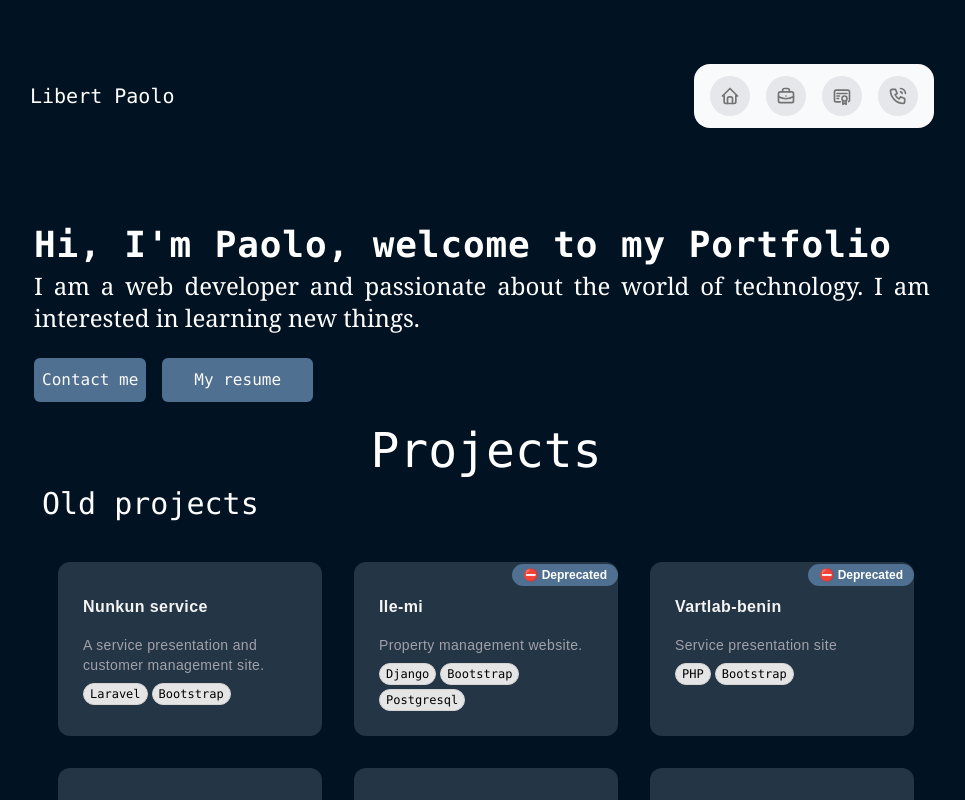
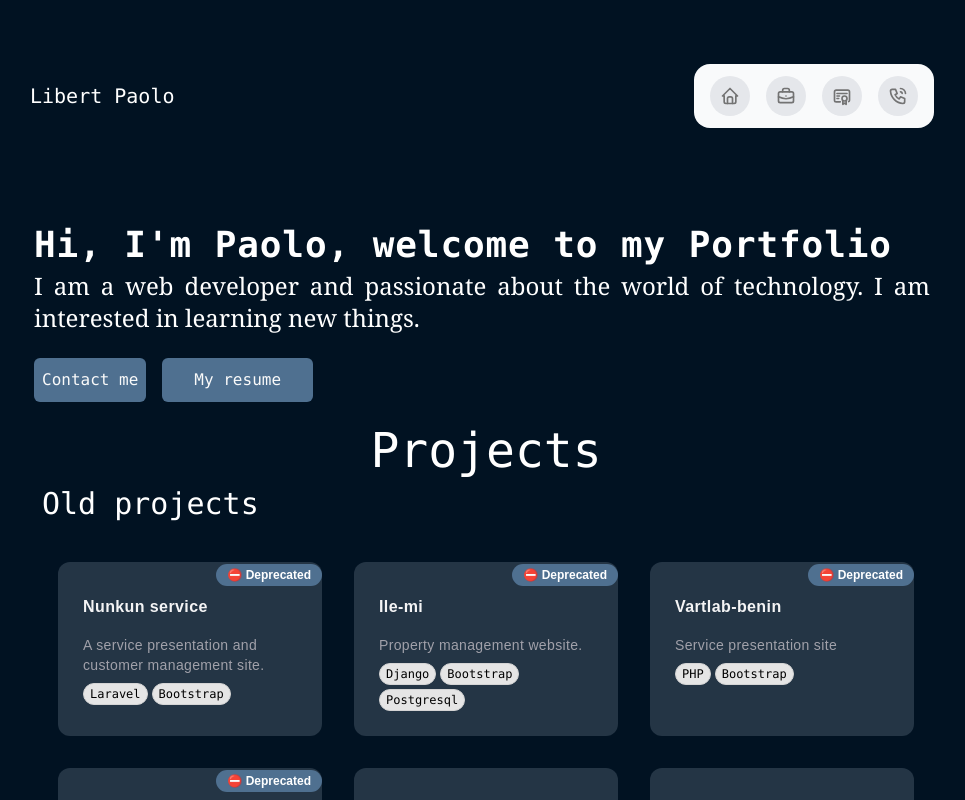
Before and after one commit to Paololibert/portfolio, a Next.js app: page / in a window 1280 px wide. Shown: the top 800 px of the page, without its empty margins (158-1123 px from the left). Built offline with nearby package versions, Linux system fonts and the light colour scheme.

Commit message:
changing the link of old project and their status

```diff
--- a/src/app/_components/project.tsx
+++ b/src/app/_components/project.tsx
@@ -7,6 +7,7 @@ export default function Project() {
       description: "A service presentation and customer management site.",
       link: "https://www.nunkunservices.com/",
       technologies: ["Laravel", "Bootstrap"],
+      deprecated:true
     },
     {
       title: "Ile-mi",
@@ -27,6 +28,7 @@ export default function Project() {
       description: "Cashew Factory management application (old version)",
       link: "https://ani-cashewpms.com/",
       technologies: ["Laravel", "Bootstrap","Postgresql"],
+      deprecated:true
     },
     {
       title: "Nutrispark",
@@ -46,7 +48,7 @@ export default function Project() {
     {
       title: "PMS",
       description: "Factory management application (under development) ",
-      link: "https://learning-acme.vercel.app/",
+      link: "https://pms-front-gules.vercel.app/",
       technologies: ["Nextjs", "Prisma","Postgresql","Nestjs"],
     },
   ]
```
